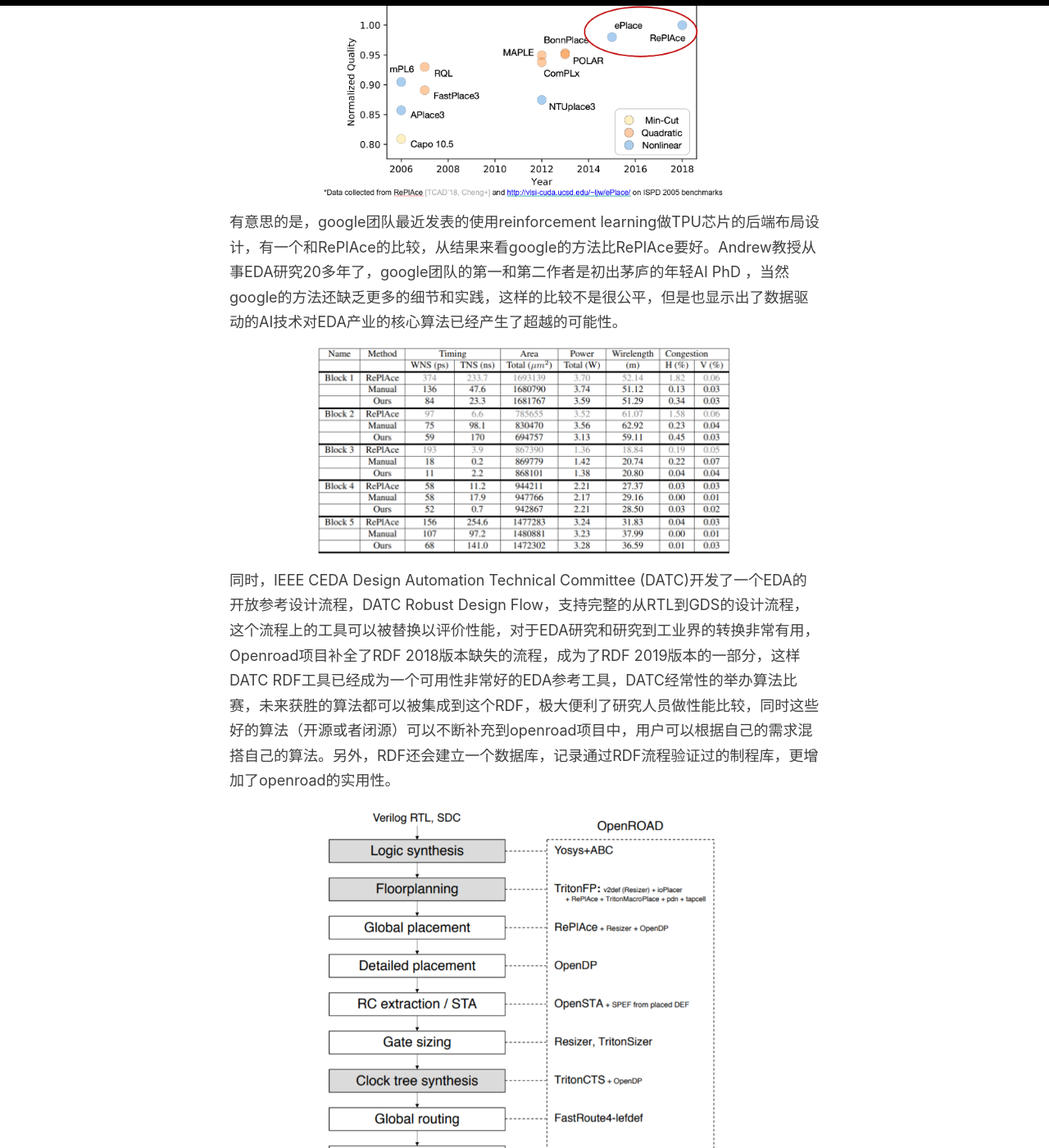
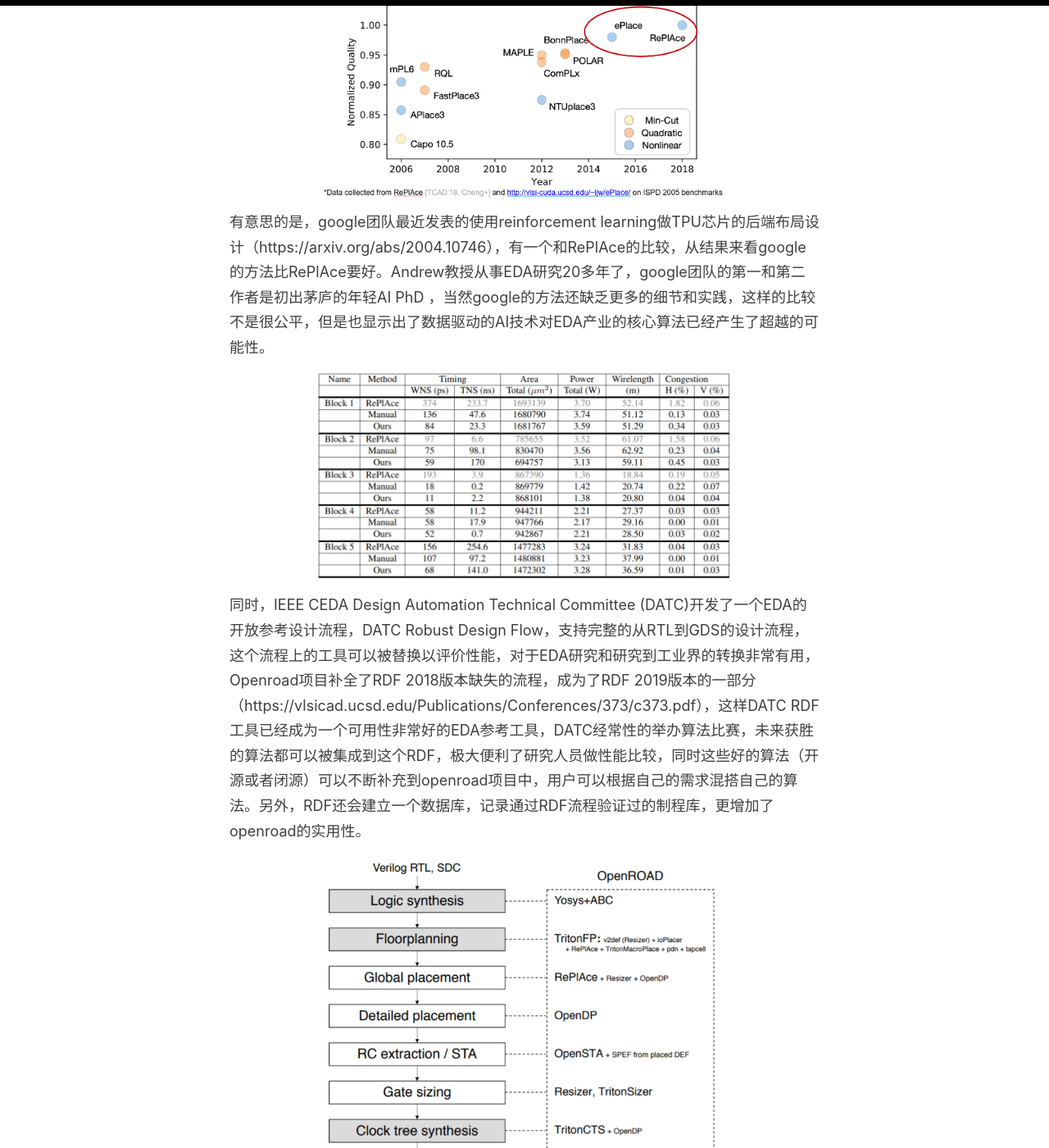
Before and after one commit to sbagga/mistyminds, a Jekyll site: the page built from _posts/2020-6-28-从ERI看半导体产业下一个10年的发展趋势.md, in a window 1280 px wide and 1400 px high, scrolled down 11409 px. Shown: the whole window at 82% size. Built offline with Jekyll 4.4.1, drawn with Linux system fonts in a browser that asks for light colours; part of the change alters nothing that is shown; some of the changed text lies outside the part shown.

Commit message:
Update 2020-6-28-从ERI看半导体产业下一个10年的发展趋势.md

```diff
--- a/_posts/2020-6-28-从ERI看半导体产业下一个10年的发展趋势.md
+++ b/_posts/2020-6-28-从ERI看半导体产业下一个10年的发展趋势.md
@@ -106,7 +106,7 @@ ERI在设计领域主要有IDEA，POSH，CRAFT项目，IDEA项目投资在64.5M
 
 ![IDEA Investment](../images/IDEAInvestment.png)
 
-IDEA比较重要的一个项目是UCSD Andrew Kahng牵头的openroad project，这是一个开源的完整的从RTL到GDSII芯片tapout文件的芯片后端设计和仿真工具集。除了开源，这个项目将会探索两个核心技术，一个是基于对问题的极限分割（extreme partitioning）从而可以通过云计算的进行并行优化，另一个是基于ML 数据驱动方法来建模和评价流程输出结果可以自动化调优。为了验证这个工具，将会和Michigan大学的RISC V 设计项目团队合作，基于设计团队的反馈来快速迭代这个项目的可用性和质量。2020年7月openroad 1.0版本会正式发布，Michigan大学的团队会用这个工具在TSMC 65nm工艺流片。然后版本会继续演进到高阶制程。
+IDEA比较重要的一个项目是UCSD Andrew Kahng教授牵头的openroad project(https://theopenroadproject.org/)，这是一个开源的完整的从RTL到GDSII芯片tapout文件的芯片后端设计和仿真工具集。除了开源，这个项目将会探索两个核心技术，一个是基于对问题的极限分割（extreme partitioning）从而可以通过云计算的进行并行优化，另一个是基于ML 数据驱动方法来建模和评价流程输出结果可以自动化调优。为了验证这个工具，将会和Michigan大学的RISC V 设计项目团队合作，基于设计团队的反馈来快速迭代这个项目的可用性和质量。2020年7月openroad 1.0版本会正式发布，Michigan大学的团队会用这个工具在TSMC 65nm工艺流片。然后版本会继续演进到高阶制程。
 
 ![Openroad Architecture](../images/OpenRoadArchitecture.png)
 
@@ -114,11 +114,11 @@ Openroad项目的核心是Andrew教授团队开发的布局工具RePlAce，这
 
 ![Placement Tool Landscape](../images/PlacementToolLandscape.png)
 
-有意思的是，google团队最近发表的使用reinforcement learning做TPU芯片的后端布局设计，有一个和RePlAce的比较，从结果来看google的方法比RePlAce要好。Andrew教授从事EDA研究20多年了，google团队的第一和第二作者是初出茅庐的年轻AI PhD ，当然google的方法还缺乏更多的细节和实践，这样的比较不是很公平，但是也显示出了数据驱动的AI技术对EDA产业的核心算法已经产生了超越的可能性。
+有意思的是，google团队最近发表的使用reinforcement learning做TPU芯片的后端布局设计（https://arxiv.org/abs/2004.10746），有一个和RePlAce的比较，从结果来看google的方法比RePlAce要好。Andrew教授从事EDA研究20多年了，google团队的第一和第二作者是初出茅庐的年轻AI PhD ，当然google的方法还缺乏更多的细节和实践，这样的比较不是很公平，但是也显示出了数据驱动的AI技术对EDA产业的核心算法已经产生了超越的可能性。
 
 ![Google RL based Placement](../images/GoogleEDAComparison.png)
 
-同时，IEEE CEDA Design Automation Technical Committee (DATC)开发了一个EDA的开放参考设计流程，DATC Robust Design Flow，支持完整的从RTL到GDS的设计流程，这个流程上的工具可以被替换以评价性能，对于EDA研究和研究到工业界的转换非常有用，Openroad项目补全了RDF 2018版本缺失的流程，成为了RDF 2019版本的一部分，这样DATC RDF工具已经成为一个可用性非常好的EDA参考工具，DATC经常性的举办算法比赛，未来获胜的算法都可以被集成到这个RDF，极大便利了研究人员做性能比较，同时这些好的算法（开源或者闭源）可以不断补充到openroad项目中，用户可以根据自己的需求混搭自己的算法。另外，RDF还会建立一个数据库，记录通过RDF流程验证过的制程库，更增加了openroad的实用性。
+同时，IEEE CEDA Design Automation Technical Committee (DATC)开发了一个EDA的开放参考设计流程，DATC Robust Design Flow，支持完整的从RTL到GDS的设计流程，这个流程上的工具可以被替换以评价性能，对于EDA研究和研究到工业界的转换非常有用，Openroad项目补全了RDF 2018版本缺失的流程，成为了RDF 2019版本的一部分（https://vlsicad.ucsd.edu/Publications/Conferences/373/c373.pdf），这样DATC RDF工具已经成为一个可用性非常好的EDA参考工具，DATC经常性的举办算法比赛，未来获胜的算法都可以被集成到这个RDF，极大便利了研究人员做性能比较，同时这些好的算法（开源或者闭源）可以不断补充到openroad项目中，用户可以根据自己的需求混搭自己的算法。另外，RDF还会建立一个数据库，记录通过RDF流程验证过的制程库，更增加了openroad的实用性。
 
 ![IEEE DATC RDF2019](../images/RDF2019.png)
 
```
